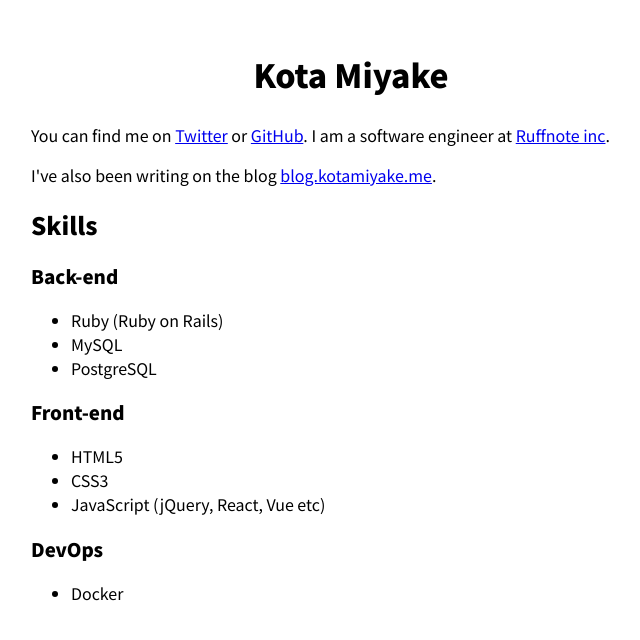
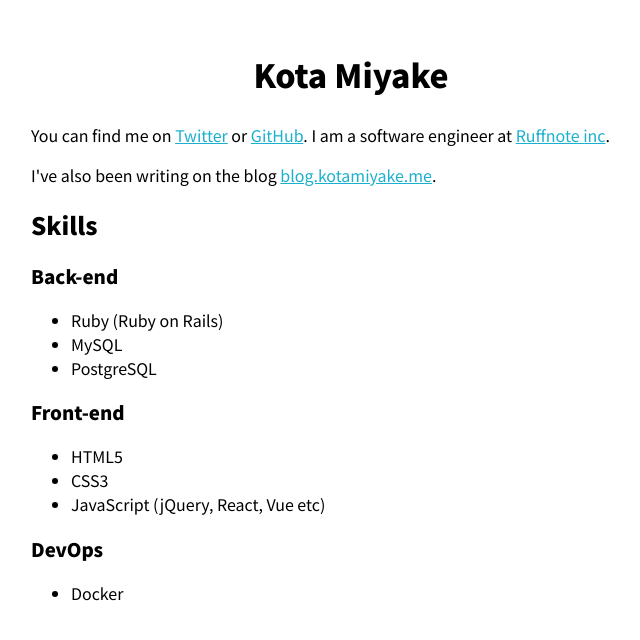
Before and after one commit to kmiyake/kmiyake.github.io, a plain HTML site: page index.html in a window 1280 px wide. Shown: the whole page, without its empty margins (289-929 px from the left). Drawn offline with Linux system fonts and the light colour scheme.

Commit message:
Change link color

```diff
--- a/screen.css
+++ b/screen.css
@@ -15,3 +15,11 @@ h1 {
   font-weight: bold;
   text-align: center;
 }
+
+a {
+  color: #1bb0ce;
+}
+
+a:hover {
+  color: #333;
+}
```
